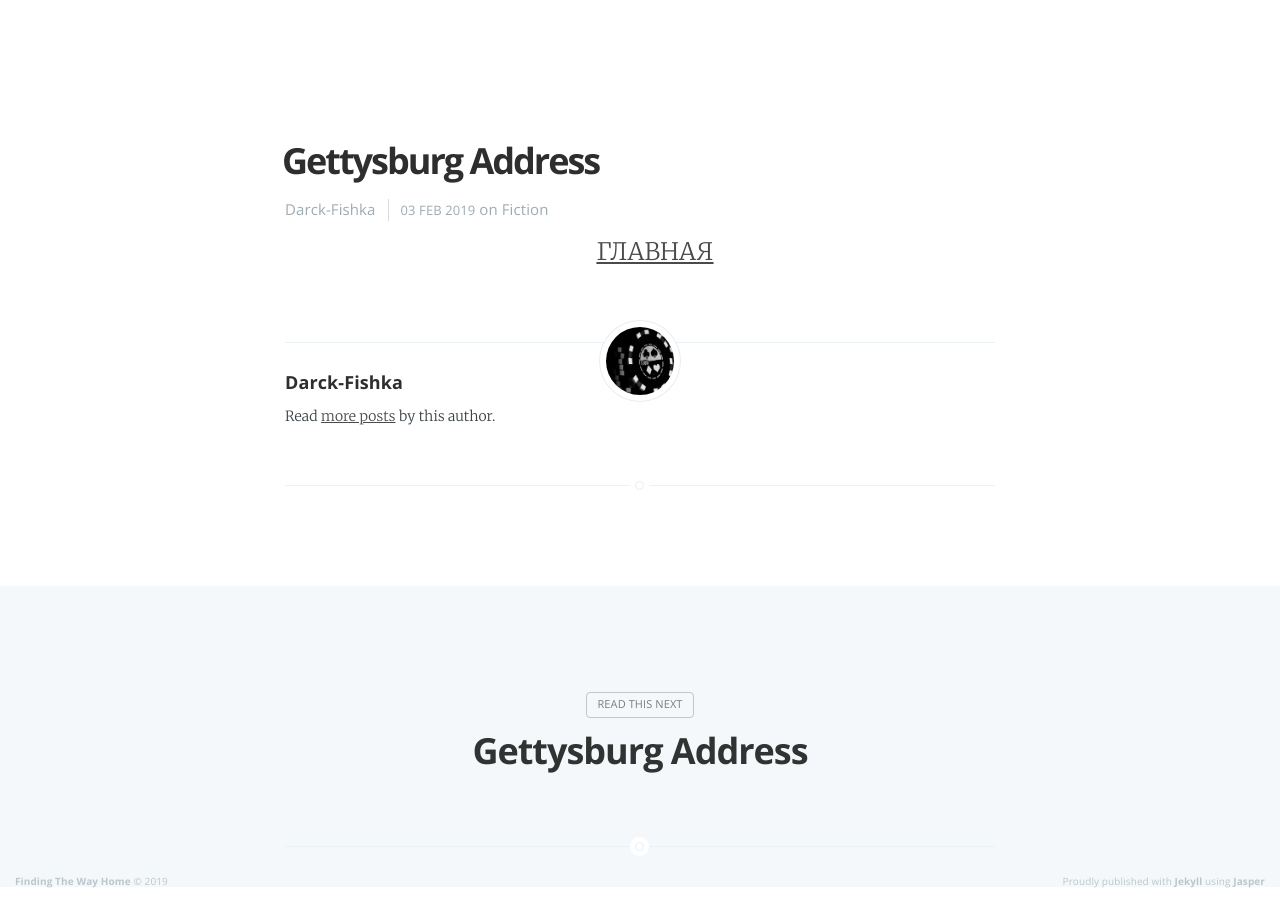
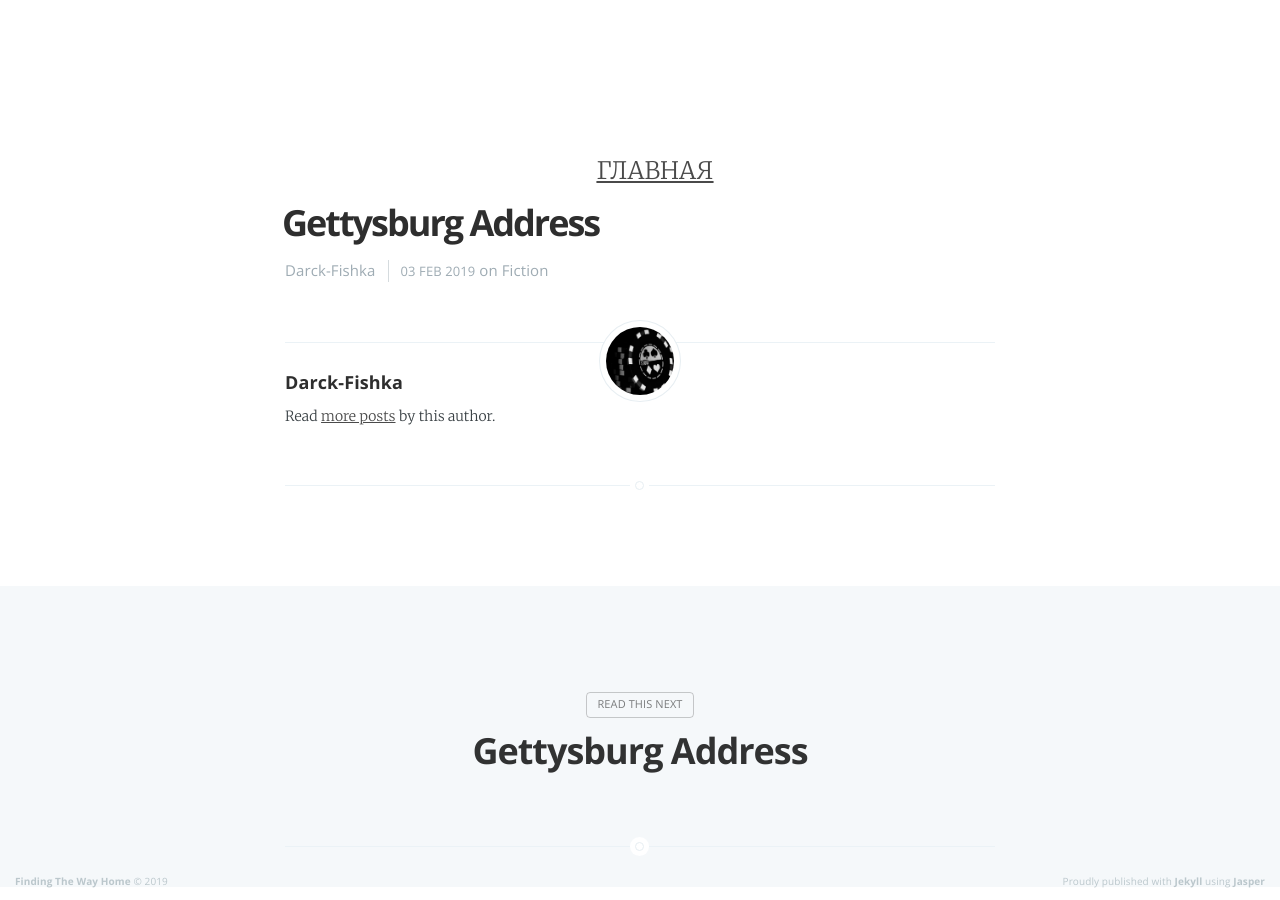
Before and after one commit to calmmoney/calmmoney.github.io, a Jekyll site: the page built from _posts/1865-11-26-down-the-rabbit-hole.md, in a window 1280 px wide. Built offline with Jekyll 4.4.1, drawn with Linux system fonts in a browser that asks for light colours; nearby versions of some CDN libraries.

Commit message:
Update post.html

```diff
--- a/_layouts/post.html
+++ b/_layouts/post.html
@@ -23,7 +23,7 @@ class: 'post-template'
 <main class="content" role="main">
 
     <article class="{{ page.subclass }}">
-
+<div style="padding: 15px; width: 100%; height: auto; text-align: center; color: #333; font-size: 24px!important;"><a href="{{ site.baseurl }}">ГЛАВНАЯ</a></div>
         <header class="post-header">
             <h1 class="post-title">{{ page.title }}</h1>
             <section class="post-meta">
@@ -48,7 +48,7 @@ class: 'post-template'
                 {% endif %}
             </section>
         </header>
-<div style="padding: 15px; width: 100%; height: auto; text-align: center; color: #333; font-size: 24px!important;"><a href="{{ site.baseurl }}">ГЛАВНАЯ</a></div>
+
         <section class="post-content">
 
             {{ content }}
```
